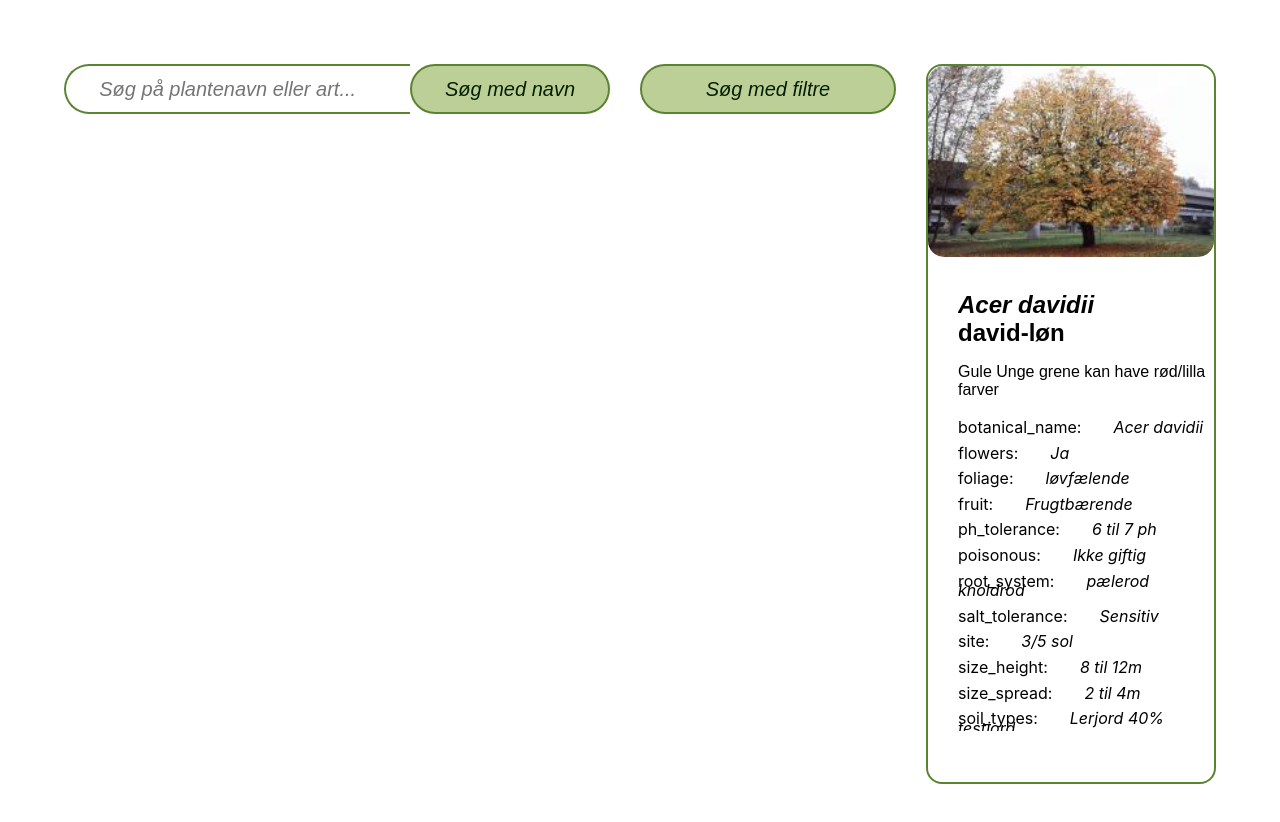
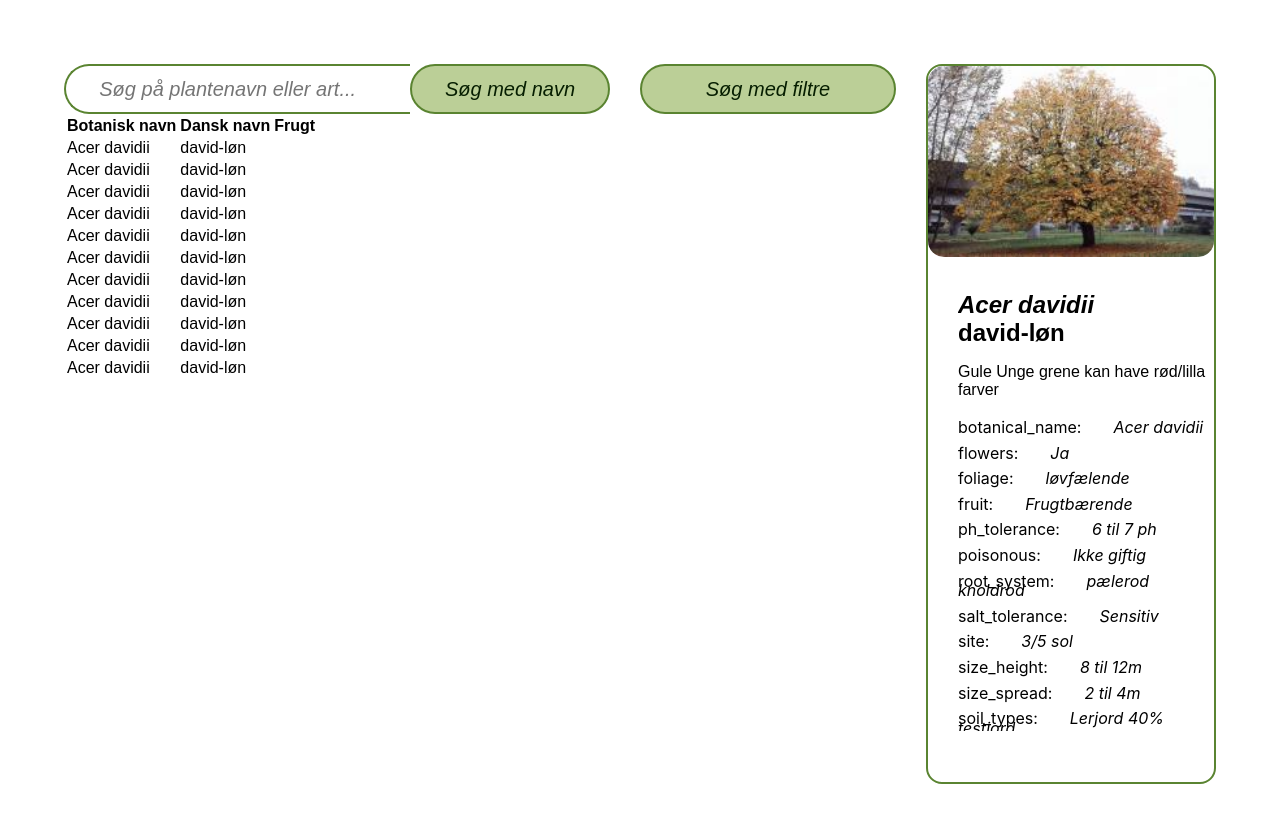
Before and after one commit to JonathanW12/BachelorPlant, a React (Create React App) app in the folder web/: page / in a window 1280 px wide. Shown: the top 822 px of the page. Built offline with nearby package versions, Linux system fonts and the light colour scheme.

Commit message:
startt on tables

```diff
--- a/web/package.json
+++ b/web/package.json
@@ -9,6 +9,7 @@
     "react": "^18.0.0",
     "react-dom": "^18.0.0",
     "react-scripts": "5.0.0",
+    "react-table": "^7.7.0",
     "web-vitals": "^2.1.4"
   },
   "scripts": {
--- a/web/src/App.js
+++ b/web/src/App.js
@@ -1,6 +1,7 @@
 import "./css/App.css";
 import CustomButton from "./components/CustonButton";
 import PlantShowcase from "./components/PlantShowcase";
+import PlantTable from "./components/PlantTable";
 
 function App() {
   return (
@@ -19,7 +20,9 @@ function App() {
             margin="0 0 0 30px"
           ></CustomButton>
         </div>
-        <div className="dataContainer"></div>
+        <div className="dataContainer">
+          <PlantTable />
+        </div>
       </div>
       <PlantShowcase />
     </div>
--- /dev/null
+++ b/web/src/components/ColumnsTemplate.js
@@ -0,0 +1,14 @@
+export const ColumnsTemplate = [
+  {
+    Header: "Botanisk navn",
+    accessor: "botanical_name",
+  },
+  {
+    Header: "Dansk navn",
+    accessor: "danish_name",
+  },
+  {
+    Header: "Frugt",
+    accessor: "fruit",
+  },
+];
--- a/web/src/components/PlantShowcase.js
+++ b/web/src/components/PlantShowcase.js
@@ -18,7 +18,7 @@ function PlantShowcase(props) {
   useEffect(() => {
     console.log(acer_dividii);
     setActivePlant(loadData());
-  });
+  }, []);
 
   const renderAttribute = (key, value) => {
     if (key === "description" || key === "_id") return;
--- /dev/null
+++ b/web/src/components/PlantTable.js
@@ -0,0 +1,66 @@
+import React, { useMemo } from "react";
+import { useTable } from "react-table";
+import { ColumnsTemplate } from "./ColumnsTemplate";
+import { acer_dividii } from "../testData";
+
+function PlantTable() {
+  //TEMPORARY
+  const mockData = [acer_dividii];
+  for (var i = 0; i < 10; i++) {
+    mockData.push(acer_dividii);
+    console.log(i);
+  }
+  //-------------
+  console.log("test1: " + mockData[0].botanical_name);
+  const columns = useMemo(() => ColumnsTemplate, []);
+  const data = useMemo(() => mockData, []);
+
+  const {
+    getTableProps,
+    getTableBodyProps,
+    headerGroups,
+    footerGroups,
+    rows,
+    prepareRow,
+  } = useTable({
+    columns,
+    data,
+  });
+
+  console.log("data: " + data);
+  //console.log("columns: " + columns);
+
+  return (
+    <>
+      <table {...getTableProps()}>
+        <thead>
+          {headerGroups.map((headerGroup) => (
+            <tr {...headerGroup.getHeaderGroupProps()}>
+              {headerGroup.headers.map((column) => (
+                <th {...column.getHeaderProps()}>{column.render("Header")}</th>
+              ))}
+            </tr>
+          ))}
+        </thead>
+        <tbody {...getTableBodyProps()}>
+          {rows.map((row) => {
+            prepareRow(row);
+            return (
+              <tr {...row.getRowProps()}>
+                {row.cells.map((cell) => {
+                  return (
+                    <td {...cell.getCellProps()}>{cell.render("Cell")}</td>
+                  );
+                })}
+              </tr>
+            );
+          })}
+        </tbody>
+      </table>
+    </>
+  );
+}
+
+/*
+ */
+export default PlantTable;
```
Also changed, not shown: web/src/css/PlantTable.css (added), 1 other file (tests, documents, lock files or other folders).
